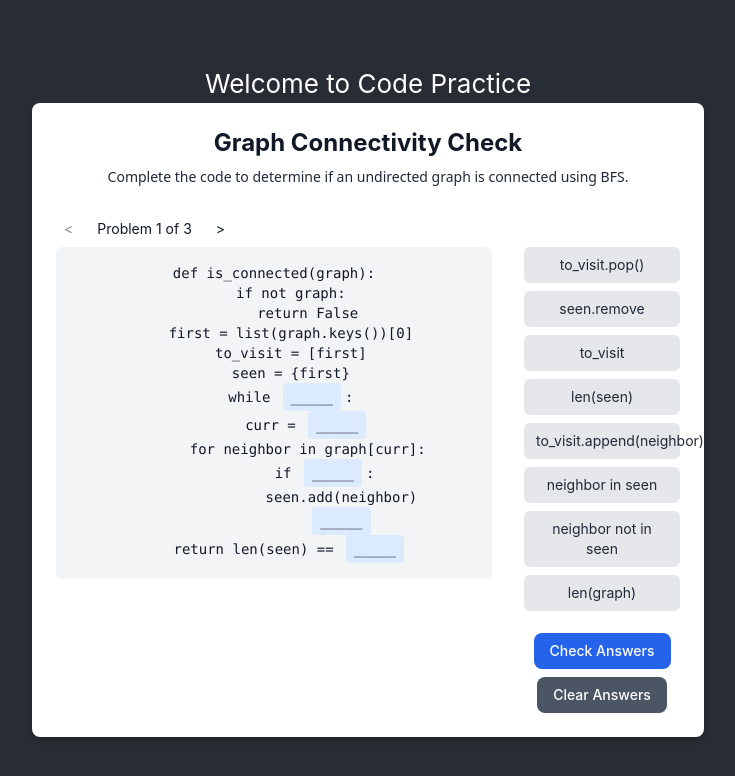
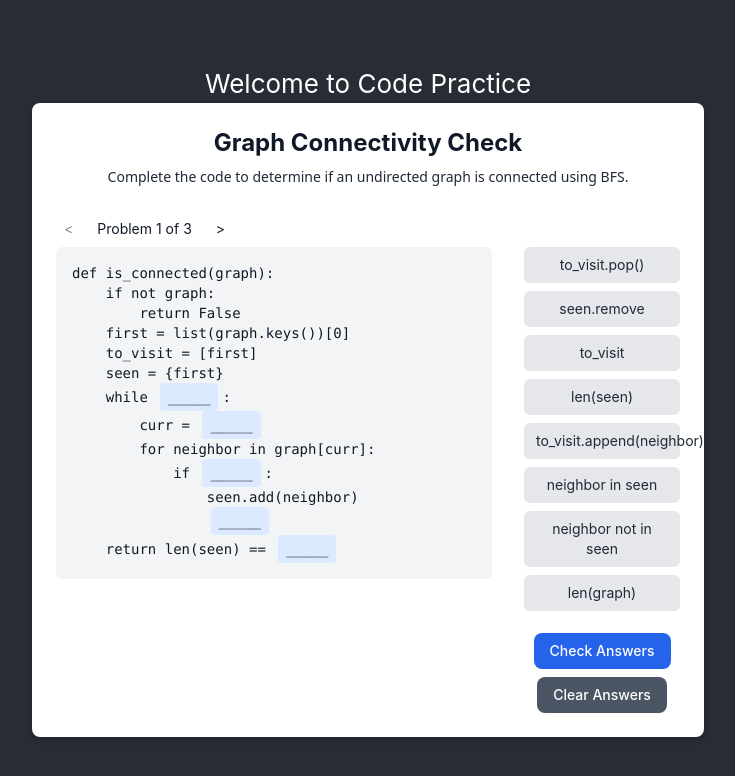
Before and after one commit to arunsudhir/arunsudhir.github.io, a React (Create React App) app in the folder codeguru/: page / in a window 1280 px wide. Shown: the top 776 px of the page, without its empty margins (272-1007 px from the left). Built offline with nearby package versions, Linux system fonts and the light colour scheme.

Commit message:
left justify

```diff
--- a/codeguru/src/CodePractice.tsx
+++ b/codeguru/src/CodePractice.tsx
@@ -248,7 +248,7 @@ const CodePractice = () => {
 
       <div className="flex gap-8">
         <div className="w-3/4">
-        <pre className="bg-gray-100 p-4 rounded-md text-sm font-mono">
+        <pre className="bg-gray-100 p-4 rounded-md text-sm font-mono text-left">
             {currentProblem.codeLines.map((line, index) => {
               const matches = line.match(/_____\d+_____/g);
               if (!matches) return <div key={index}>{line}</div>;
```
